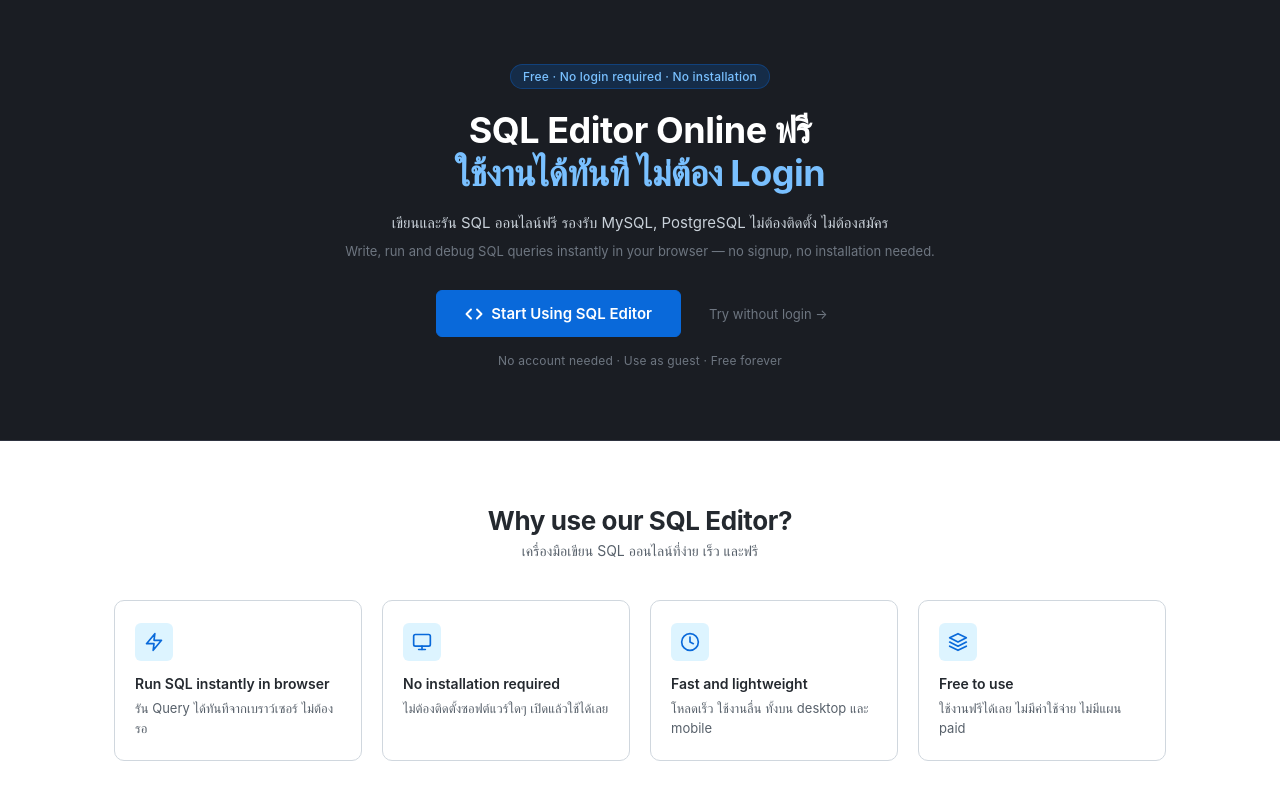
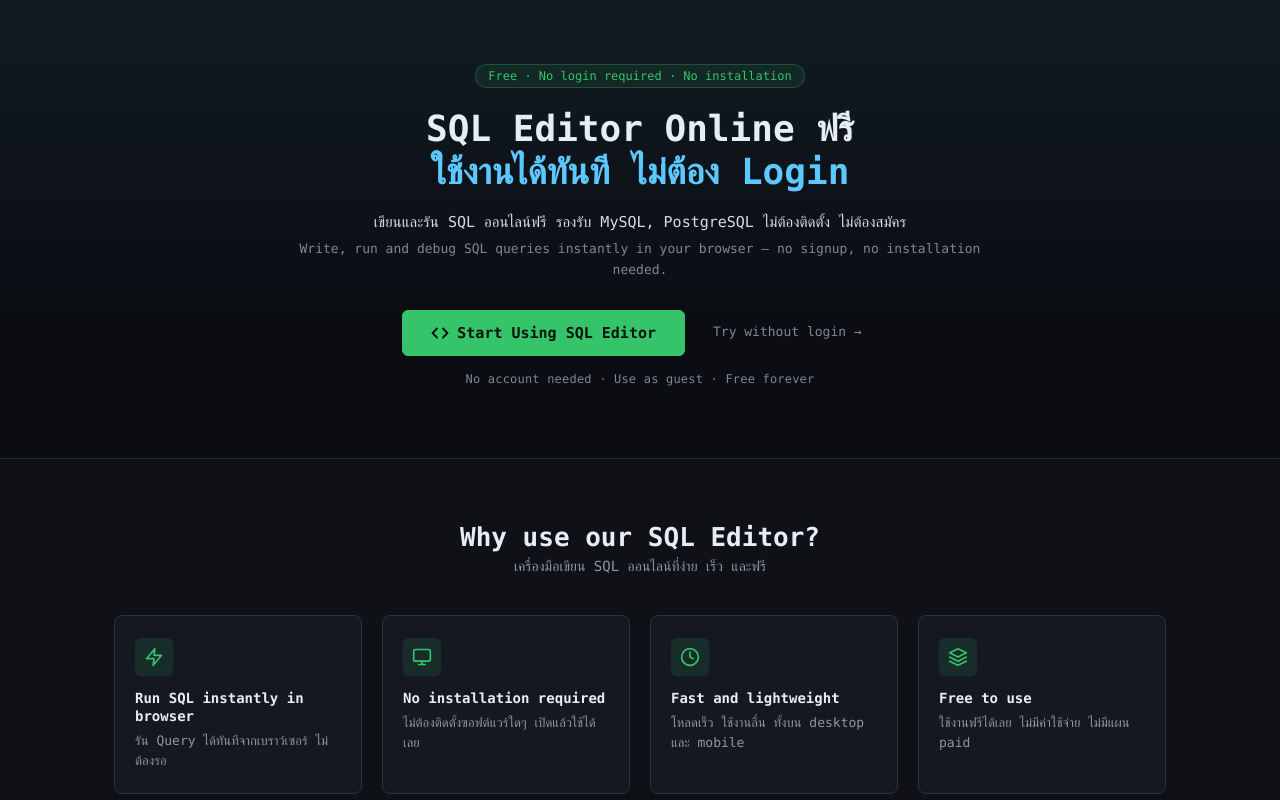
Before and after one commit to ppwnr88/sql-client, a React (Vite) app in the folder frontend/: page /login in a window 1280 px wide. Shown: the top 800 px of the page. Built offline with nearby package versions, Linux system fonts and the light colour scheme; no server answers.

Commit message:
Modernize frontend terminal theme

```diff
--- a/frontend/src/components/QueryHistory.tsx
+++ b/frontend/src/components/QueryHistory.tsx
@@ -78,7 +78,7 @@ export function QueryHistory({
               </div>
               {entry.duration !== undefined && (
                 <div className="history-item-meta" style={{ marginTop: '2px' }}>
-                  <span style={{ color: entry.error ? '#cf222e' : '#1a7f37' }}>
+                  <span style={{ color: entry.error ? 'var(--danger)' : 'var(--success)' }}>
                     {entry.error ? 'Error' : `${entry.rowCount ?? 0} rows`}
                   </span>
                   <span>{entry.duration}ms</span>
--- a/frontend/src/components/ResultTable.tsx
+++ b/frontend/src/components/ResultTable.tsx
@@ -35,7 +35,7 @@ export function ResultTable({ result }: ResultTableProps): React.ReactElement {
       <table className="result-table">
         <thead>
           <tr>
-            <th style={{ color: '#8b949e', width: '40px', textAlign: 'right' }}>#</th>
+            <th style={{ color: 'var(--main-muted)', width: '40px', textAlign: 'right' }}>#</th>
             {result.columns.map((col) => (
               <th key={col}>{col}</th>
             ))}
@@ -46,7 +46,7 @@ export function ResultTable({ result }: ResultTableProps): React.ReactElement {
             <tr key={rowIdx}>
               <td
                 style={{
-                  color: '#8b949e',
+                  color: 'var(--main-muted)',
                   textAlign: 'right',
                   userSelect: 'none',
                   width: '40px',
--- a/frontend/src/index.css
+++ b/frontend/src/index.css
@@ -5,40 +5,47 @@
 }
 
 :root {
-  --sidebar-bg: #1a1d23;
-  --sidebar-hover: #252930;
-  --sidebar-active: #2d3139;
-  --sidebar-border: #2e3340;
-  --sidebar-text: #c9d1d9;
-  --sidebar-muted: #6e7681;
+  --terminal-black: #0a0b0f;
+  --terminal-ink: #0f1117;
+  --terminal-panel: #151821;
+  --terminal-line: #252a35;
+  --sidebar-bg: #0b0d12;
+  --sidebar-hover: #171b24;
+  --sidebar-active: #1d2430;
+  --sidebar-border: #242a36;
+  --sidebar-text: #d7dde7;
+  --sidebar-muted: #7d8796;
   --sidebar-width: 240px;
 
-  --main-bg: #ffffff;
-  --main-surface: #f6f8fa;
-  --main-border: #d0d7de;
-  --main-text: #24292f;
-  --main-muted: #57606a;
-
-  --accent: #0969da;
-  --accent-hover: #0550ae;
-  --accent-light: #ddf4ff;
-
-  --danger: #cf222e;
-  --danger-hover: #a40e26;
-  --danger-light: #ffebe9;
-
-  --success: #1a7f37;
-  --success-light: #dafbe1;
-
-  --warning: #9a6700;
-  --warning-light: #fff8c5;
+  --main-bg: #0f1117;
+  --main-surface: #151821;
+  --main-surface-raised: #1a1f2b;
+  --main-border: #2b3240;
+  --main-text: #e6edf3;
+  --main-muted: #8b97a8;
+
+  --accent: #35c46a;
+  --accent-hover: #52d67f;
+  --accent-contrast: #06130b;
+  --accent-secondary: #5cc8ff;
+  --accent-light: rgba(53, 196, 106, 0.12);
+
+  --danger: #ff5f57;
+  --danger-hover: #ff7a73;
+  --danger-light: rgba(255, 95, 87, 0.12);
+
+  --success: #35c46a;
+  --success-light: rgba(53, 196, 106, 0.14);
+
+  --warning: #ffbd2e;
+  --warning-light: rgba(255, 189, 46, 0.14);
 
   --radius: 6px;
-  --radius-lg: 10px;
-  --shadow-sm: 0 1px 3px rgba(0,0,0,0.08);
-  --shadow-md: 0 4px 12px rgba(0,0,0,0.12);
-  --font: -apple-system, BlinkMacSystemFont, 'Segoe UI', 'Helvetica Neue', Arial, sans-serif;
-  --font-mono: 'SFMono-Regular', 'Cascadia Code', 'Consolas', 'Liberation Mono', monospace;
+  --radius-lg: 8px;
+  --shadow-sm: 0 10px 30px rgba(0,0,0,0.24);
+  --shadow-md: 0 24px 70px rgba(0,0,0,0.45);
+  --font: 'SFMono-Regular', 'JetBrains Mono', 'Menlo', 'Monaco', 'Cascadia Code', 'Consolas', monospace;
+  --font-mono: 'SFMono-Regular', 'JetBrains Mono', 'Menlo', 'Monaco', 'Cascadia Code', 'Consolas', monospace;
   --transition: 150ms ease;
 
   --bottom-tab-height: 60px;
@@ -49,8 +56,9 @@ html, body, #root {
   font-family: var(--font);
   font-size: 14px;
   color: var(--main-text);
-  background: var(--main-bg);
+  background: var(--terminal-black);
   -webkit-font-smoothing: antialiased;
+  text-rendering: geometricPrecision;
 }
 
 /* ─── App Layout ─── */
@@ -58,6 +66,9 @@ html, body, #root {
   display: flex;
   height: 100vh;
   overflow: hidden;
+  background:
+    linear-gradient(180deg, rgba(92, 200, 255, 0.045), transparent 220px),
+    var(--main-bg);
 }
 
 /* app-content wraps the routed page, sits between sidebar and edge */
@@ -71,7 +82,9 @@ html, body, #root {
 /* ─── Sidebar (desktop only) ─── */
 .sidebar {
   width: var(--sidebar-width);
-  background: var(--sidebar-bg);
+  background:
+    linear-gradient(180deg, rgba(255,255,255,0.025), transparent 38%),
+    var(--sidebar-bg);
   border-right: 1px solid var(--sidebar-border);
   display: flex;
   flex-direction: column;
@@ -85,14 +98,16 @@ html, body, #root {
   gap: 10px;
   padding: 18px 16px;
   border-bottom: 1px solid var(--sidebar-border);
-  color: #ffffff;
+  color: var(--main-text);
   font-size: 15px;
-  font-weight: 600;
-  letter-spacing: -0.2px;
+  font-weight: 700;
+  letter-spacing: 0;
 }
 
 .sidebar-logo svg {
   flex-shrink: 0;
+  color: var(--accent);
+  filter: drop-shadow(0 0 12px rgba(53, 196, 106, 0.26));
 }
 
 .sidebar-nav {
@@ -120,13 +135,14 @@ html, body, #root {
 
 .sidebar-nav-item:hover {
   background: var(--sidebar-hover);
-  color: #ffffff;
+  color: var(--main-text);
 }
 
 .sidebar-nav-item.active {
-  background: var(--sidebar-active);
-  color: #ffffff;
+  background: linear-gradient(90deg, rgba(53, 196, 106, 0.15), rgba(92, 200, 255, 0.06));
+  color: var(--main-text);
   font-weight: 500;
+  border-right: 2px solid var(--accent);
 }
 
 .sidebar-nav-item svg {
@@ -152,7 +168,7 @@ html, body, #root {
 }
 
 .sidebar-user strong {
-  color: var(--sidebar-text);
+  color: var(--accent-secondary);
 }
 
 .sidebar-logout-btn {
@@ -174,7 +190,7 @@ html, body, #root {
 .sidebar-logout-btn:hover {
   background: var(--sidebar-hover);
   color: var(--sidebar-text);
-  border-color: #3e4451;
+  border-color: #3a4353;
 }
 
 /* ─── Mobile Header ─── */
@@ -193,7 +209,7 @@ html, body, #root {
   display: flex;
   align-items: center;
   gap: 8px;
-  color: #ffffff;
+  color: var(--main-text);
   font-size: 15px;
   font-weight: 600;
   flex: 1;
@@ -263,7 +279,7 @@ html, body, #root {
 }
 
 .bottom-tab.active {
-  color: #ffffff;
+  color: var(--accent);
 }
 
 .bottom-tab.active svg {
@@ -289,7 +305,7 @@ html, body, #root {
   display: flex;
   align-items: center;
   justify-content: space-between;
-  background: var(--main-bg);
+  background: rgba(15, 17, 23, 0.94);
   flex-shrink: 0;
   gap: 12px;
   flex-wrap: wrap;
@@ -297,9 +313,9 @@ html, body, #root {
 
 .page-header h1 {
   font-size: 18px;
-  font-weight: 600;
-  color: var(--main-text);
-  letter-spacing: -0.3px;
+  font-weight: 700;
+  color: var(--main-text);
+  letter-spacing: 0;
 }
 
 .page-header-actions {
@@ -339,7 +355,7 @@ html, body, #root {
   padding: 8px 16px;
   min-height: 44px;
   font-size: 13px;
-  font-weight: 500;
+  font-weight: 600;
   border-radius: var(--radius);
   border: 1px solid transparent;
   cursor: pointer;
@@ -356,8 +372,9 @@ html, body, #root {
 
 .btn-primary {
   background: var(--accent);
-  color: #ffffff;
+  color: var(--accent-contrast);
   border-color: var(--accent);
+  box-shadow: 0 0 0 1px rgba(53, 196, 106, 0.12), 0 0 24px rgba(53, 196, 106, 0.16);
 }
 
 .btn-primary:not(:disabled):hover {
@@ -366,14 +383,14 @@ html, body, #root {
 }
 
 .btn-secondary {
-  background: var(--main-bg);
+  background: var(--main-surface);
   color: var(--main-text);
   border-color: var(--main-border);
 }
 
 .btn-secondary:not(:disabled):hover {
-  background: var(--main-surface);
-  border-color: #b0b7be;
+  background: var(--main-surface-raised);
+  border-color: #3d4656;
 }
 
 .btn-danger {
@@ -440,7 +457,7 @@ html, body, #root {
   font-family: var(--font);
   border: 1px solid var(--main-border);
   border-radius: var(--radius);
-  background: var(--main-bg);
+  background: #0b0d12;
   color: var(--main-text);
   transition: border-color var(--transition), box-shadow var(--transition);
   width: 100%;
@@ -451,7 +468,12 @@ html, body, #root {
 .form-select:focus,
 .form-textarea:focus {
   border-color: var(--accent);
-  box-shadow: 0 0 0 3px rgba(9, 105, 218, 0.12);
+  box-shadow: 0 0 0 3px rgba(53, 196, 106, 0.13);
+}
+
+.form-input::placeholder,
+.form-textarea::placeholder {
+  color: #596474;
 }
 
 .form-textarea {
@@ -470,7 +492,7 @@ html, body, #root {
 
 /* ─── Cards ─── */
 .card {
-  background: var(--main-bg);
+  background: var(--main-surface);
   border: 1px solid var(--main-border);
   border-radius: var(--radius-lg);
   overflow: hidden;
@@ -482,7 +504,7 @@ html, body, #root {
   display: flex;
   align-items: center;
   justify-content: space-between;
-  background: var(--main-surface);
+  background: var(--main-surface-raised);
 }
 
 .card-header h3 {
@@ -509,19 +531,19 @@ html, body, #root {
 .alert-error {
   background: var(--danger-light);
   color: var(--danger);
-  border: 1px solid #ffc1c0;
+  border: 1px solid rgba(255, 95, 87, 0.35);
 }
 
 .alert-success {
   background: var(--success-light);
   color: var(--success);
-  border: 1px solid #a3e8b0;
+  border: 1px solid rgba(53, 196, 106, 0.35);
 }
 
 .alert-warning {
   background: var(--warning-light);
   color: var(--warning);
-  border: 1px solid #f2cc60;
+  border: 1px solid rgba(255, 189, 46, 0.35);
 }
 
 /* ─── Landing Page ─── */
@@ -541,7 +563,9 @@ html, body, #root {
 
 /* ── Hero ── */
 .landing-hero {
-  background: var(--sidebar-bg);
+  background:
+    linear-gradient(180deg, rgba(92, 200, 255, 0.07), rgba(15, 17, 23, 0) 72%),
+    var(--sidebar-bg);
   padding: 64px 0 72px;
   border-bottom: 1px solid var(--sidebar-border);
 }
@@ -557,27 +581,27 @@ html, body, #root {
   display: inline-flex;
   align-items: center;
   padding: 4px 12px;
-  border-radius: 20px;
+  border-radius: 999px;
   font-size: 12px;
   font-weight: 500;
-  background: rgba(9,105,218,0.2);
-  color: #79c0ff;
-  border: 1px solid rgba(9,105,218,0.35);
+  background: rgba(53, 196, 106, 0.10);
+  color: var(--accent);
+  border: 1px solid rgba(53, 196, 106, 0.28);
   margin-bottom: 20px;
-  letter-spacing: 0.2px;
+  letter-spacing: 0;
 }
 
 .hero-h1 {
   font-size: 36px;
   font-weight: 700;
-  color: #ffffff;
+  color: var(--main-text);
   line-height: 1.2;
-  letter-spacing: -0.5px;
+  letter-spacing: 0;
   margin-bottom: 16px;
 }
 
 .hero-h1-sub {
-  color: #79c0ff;
+  color: var(--accent-secondary);
 }
 
 .hero-desc {
@@ -608,7 +632,7 @@ html, body, #root {
   gap: 8px;
   padding: 11px 22px;
   background: var(--accent);
-  color: #ffffff;
+  color: var(--accent-contrast);
   border-radius: var(--radius);
   font-size: 14px;
   font-weight: 600;
@@ -671,7 +695,7 @@ html, body, #root {
 
 .login-card {
   width: 100%;
-  background: var(--main-bg);
+  background: rgba(21, 24, 33, 0.96);
   border-radius: var(--radius-lg);
   box-shadow: 0 8px 32px rgba(0,0,0,0.3);
   overflow: hidden;
@@ -713,7 +737,7 @@ html, body, #root {
   font-size: 12px;
   color: var(--accent);
   background: var(--accent-light);
-  border: 1px solid rgba(9,105,218,0.2);
+  border: 1px solid rgba(53, 196, 106, 0.25);
   border-radius: var(--radius);
   padding: 8px 12px;
   margin-bottom: 16px;
@@ -773,14 +797,14 @@ html, body, #root {
 }
 
 .landing-section-muted {
-  background: var(--main-surface);
+  background: #0b0d12;
 }
 
 .section-h2 {
   font-size: 26px;
   font-weight: 700;
   color: var(--main-text);
-  letter-spacing: -0.4px;
+  letter-spacing: 0;
   margin-bottom: 6px;
   text-align: center;
 }
@@ -800,7 +824,7 @@ html, body, #root {
 }
 
 .feature-card {
-  background: var(--main-bg);
+  background: var(--main-surface);
   border: 1px solid var(--main-border);
   border-radius: var(--radius-lg);
   padding: 22px 20px;
@@ -809,7 +833,7 @@ html, body, #root {
 
 .feature-card:hover {
   box-shadow: var(--shadow-sm);
-  border-color: #b0b7be;
+  border-color: #3d4656;
 }
 
 .feature-icon {
@@ -850,7 +874,7 @@ html, body, #root {
   align-items: flex-start;
   gap: 16px;
   padding: 20px;
-  background: var(--main-bg);
+  background: var(--main-surface);
   border: 1px solid var(--main-border);
   border-radius: var(--radius-lg);
 }
@@ -858,7 +882,7 @@ html, body, #root {
 .usecase-num {
   font-size: 22px;
   font-weight: 800;
-  color: var(--main-border);
+  color: var(--accent-secondary);
   line-height: 1;
   flex-shrink: 0;
   font-family: var(--font-mono);
@@ -889,7 +913,7 @@ html, body, #root {
   border: 1px solid var(--main-border);
   border-radius: var(--radius-lg);
   overflow: hidden;
-  background: var(--main-bg);
+  background: var(--main-surface);
 }
 
 .example-card-header {
@@ -897,7 +921,7 @@ html, body, #root {
   align-items: center;
   justify-content: space-between;
   padding: 12px 16px;
-  background: var(--main-surface);
+  background: var(--main-surface-raised);
   border-bottom: 1px solid var(--main-border);
   gap: 12px;
 }
@@ -911,8 +935,8 @@ html, body, #root {
 }
 
 .code-block {
-  background: #1e2230;
-  color: #abb2bf;
+  background: #07090d;
+  color: #d7dde7;
   padding: 16px 18px;
   font-family: var(--font-mono);
   font-size: 13px;
@@ -949,15 +973,15 @@ html, body, #root {
   display: inline-flex;
   align-items: center;
   padding: 3px 10px;
-  border-radius: 20px;
+  border-radius: 999px;
   font-size: 11px;
   font-weight: 600;
   background: var(--warning-light);
   color: var(--warning);
-  border: 1px solid #f2cc60;
+  border: 1px solid rgba(255, 189, 46, 0.35);
   margin-bottom: 12px;
   text-transform: uppercase;
-  letter-spacing: 0.5px;
+  letter-spacing: 0;
 }
 
 /* ── Optional login two-column layout ── */
@@ -1049,7 +1073,7 @@ html, body, #root {
 }
 
 .connection-card {
-  background: var(--main-bg);
+  background: var(--main-surface);
   border: 1px solid var(--main-border);
   border-radius: var(--radius-lg);
   padding: 14px 16px;
@@ -1063,7 +1087,7 @@ html, body, #root {
 
 .connection-card:hover {
   box-shadow: var(--shadow-sm);
-  border-color: #b0b7be;
+  border-color: #3d4656;
 }
 
 .connection-info {
@@ -1087,9 +1111,9 @@ html, body, #root {
   flex-shrink: 0;
 }
 
-.connection-icon.mysql { background: #e8f4fd; color: #0277bd; }
-.connection-icon.postgresql { background: #e8f0fe; color: #1a73e8; }
-.connection-icon.mssql { background: #fce8e6; color: #c53929; }
+.connection-icon.mysql { background: rgba(92, 200, 255, 0.14); color: #5cc8ff; }
+.connection-icon.postgresql { background: rgba(53, 196, 106, 0.14); color: #35c46a; }
+.connection-icon.mssql { background: rgba(255, 189, 46, 0.14); color: #ffbd2e; }
 
 .connection-details {
   min-width: 0;
@@ -1154,7 +1178,7 @@ html, body, #root {
 .modal-overlay {
   position: fixed;
   inset: 0;
-  background: rgba(0, 0, 0, 0.45);
+  background: rgba(0, 0, 0, 0.72);
   display: flex;
   align-items: center;
   justify-content: center;
@@ -1163,7 +1187,7 @@ html, body, #root {
 }
 
 .modal {
-  background: var(--main-bg);
+  background: var(--main-surface);
   border-radius: var(--radius-lg);
   box-shadow: var(--shadow-md);
   width: 100%;
@@ -1209,7 +1233,7 @@ html, body, #root {
 .editor-toolbar {
   padding: 10px 16px;
   border-bottom: 1px solid var(--main-border);
-  background: var(--main-surface);
+  background: #0b0d12;
   flex-shrink: 0;
 }
 
@@ -1274,8 +1298,10 @@ html, body, #root {
   line-height: 1.7;
   border: none;
   border-bottom: 1px solid var(--main-border);
-  background: #1e2230;
-  color: #abb2bf;
+  background:
+    linear-gradient(180deg, rgba(255,255,255,0.018), transparent),
+    #07090d;
+  color: #d7dde7;
   resize: vertical;
   outline: none;
   display: block;
@@ -1283,7 +1309,7 @@ html, body, #root {
 }
 
 .sql-textarea::placeholder {
-  color: #4b5263;
+  color: #596474;
 }
 
 .result-pane {
@@ -1291,6 +1317,7 @@ html, body, #root {
   overflow: auto;
   display: flex;
   flex-direction: column;
+  background: var(--main-bg);
 }
 
 .result-error-wrap {
@@ -1303,7 +1330,7 @@ html, body, #root {
   display: flex;
   align-items: center;
   gap: 8px;
-  background: var(--main-surface);
+  background: #0b0d12;
   flex-shrink: 0;
   flex-wrap: wrap;
 }
@@ -1325,7 +1352,7 @@ html, body, #root {
 
 .result-action-group:hover,
 .result-action-group:focus-within {
-  border-color: #b0b7be;
+  border-color: #3d4656;
 }
 
 .result-format-select {
@@ -1373,7 +1400,7 @@ html, body, #root {
 }
 
 .result-action-group .result-action-btn:active {
-  background: #e6eaf0;
+  background: #202635;
 }
 
 .result-action-btn svg {
@@ -1387,15 +1414,8 @@ html, body, #root {
 
 /* Copied! feedback state */
 .result-action-btn.copied {
-  color: #1a7f37;
-  background: #dafbe1;
-}
-
-@media (prefers-color-scheme: dark) {
-  .result-action-btn.copied {
-    color: #3fb950;
-    background: #0f2d1a;
-  }
+  color: var(--accent);
+  background: rgba(53, 196, 106, 0.14);
 }
 
 .result-empty {
@@ -1422,8 +1442,8 @@ html, body, #root {
 }
 
 .result-table thead tr {
-  background: var(--main-surface);
-  border-bottom: 2px solid var(--main-border);
+  background: #0b0d12;
+  border-bottom: 1px solid var(--main-border);
   position: sticky;
   top: 0;
   z-index: 1;
@@ -1436,7 +1456,7 @@ html, body, #root {
   font-size: 11px;
   color: var(--main-muted);
   text-transform: uppercase;
-  letter-spacing: 0.4px;
+  letter-spacing: 0;
   white-space: nowrap;
   border-right: 1px solid var(--main-border);
 }
@@ -1451,7 +1471,7 @@ html, body, #root {
 }
 
 .result-table tbody tr:hover {
-  background: var(--main-surface);
+  background: rgba(92, 200, 255, 0.055);
 }
 
 .result-table td {
@@ -1483,7 +1503,7 @@ html, body, #root {
   border-left: 1px solid var(--main-border);
   display: flex;
   flex-direction: column;
-  background: var(--main-bg);
+  background: var(--main-surface);
   flex-shrink: 0;
   overflow: hidden;
 }
@@ -1494,14 +1514,14 @@ html, body, #root {
   display: flex;
   align-items: center;
   justify-content: space-between;
-  background: var(--main-surface);
+  background: #0b0d12;
 }
 
 .history-header h3 {
   font-size: 12px;
   font-weight: 600;
   text-transform: uppercase;
-  letter-spacing: 0.5px;
+  letter-spacing: 0;
   color: var(--main-muted);
 }
 
@@ -1587,7 +1607,7 @@ html, body, #root {
 }
 
 .spinner-dark {
-  border-color: rgba(0,0,0,0.15);
+  border-color: rgba(255,255,255,0.18);
   border-top-color: var(--main-text);
 }
 
@@ -1598,8 +1618,8 @@ html, body, #root {
 /* ─── Scrollbar ─── */
 ::-webkit-scrollbar { width: 6px; height: 6px; }
 ::-webkit-scrollbar-track { background: transparent; }
-::-webkit-scrollbar-thumb { background: #d0d7de; border-radius: 3px; }
-::-webkit-scrollbar-thumb:hover { background: #b0b7be; }
+::-webkit-scrollbar-thumb { background: #303746; border-radius: 3px; }
+::-webkit-scrollbar-thumb:hover { background: #465163; }
 
 /* ════════════════════════════════════════
    RESPONSIVE — Mobile (< 768px)
```
